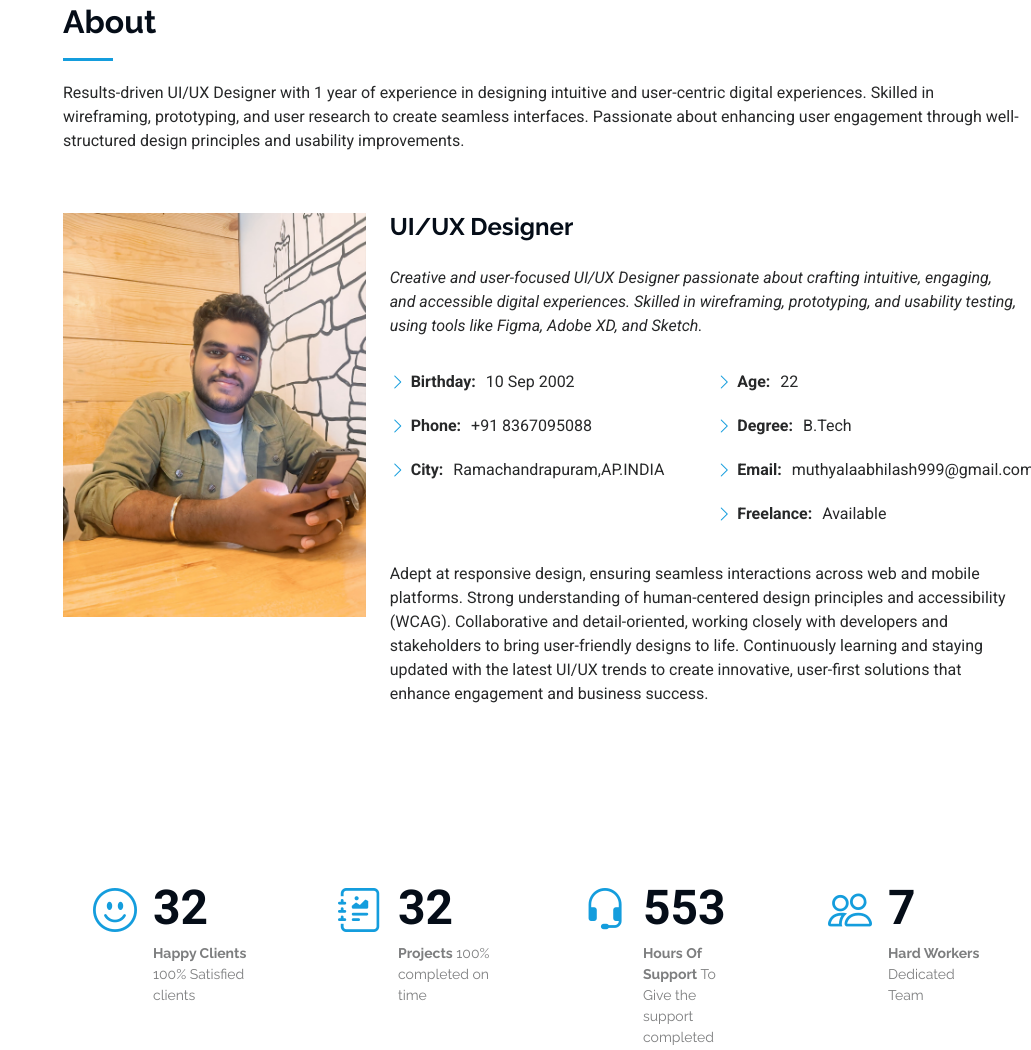
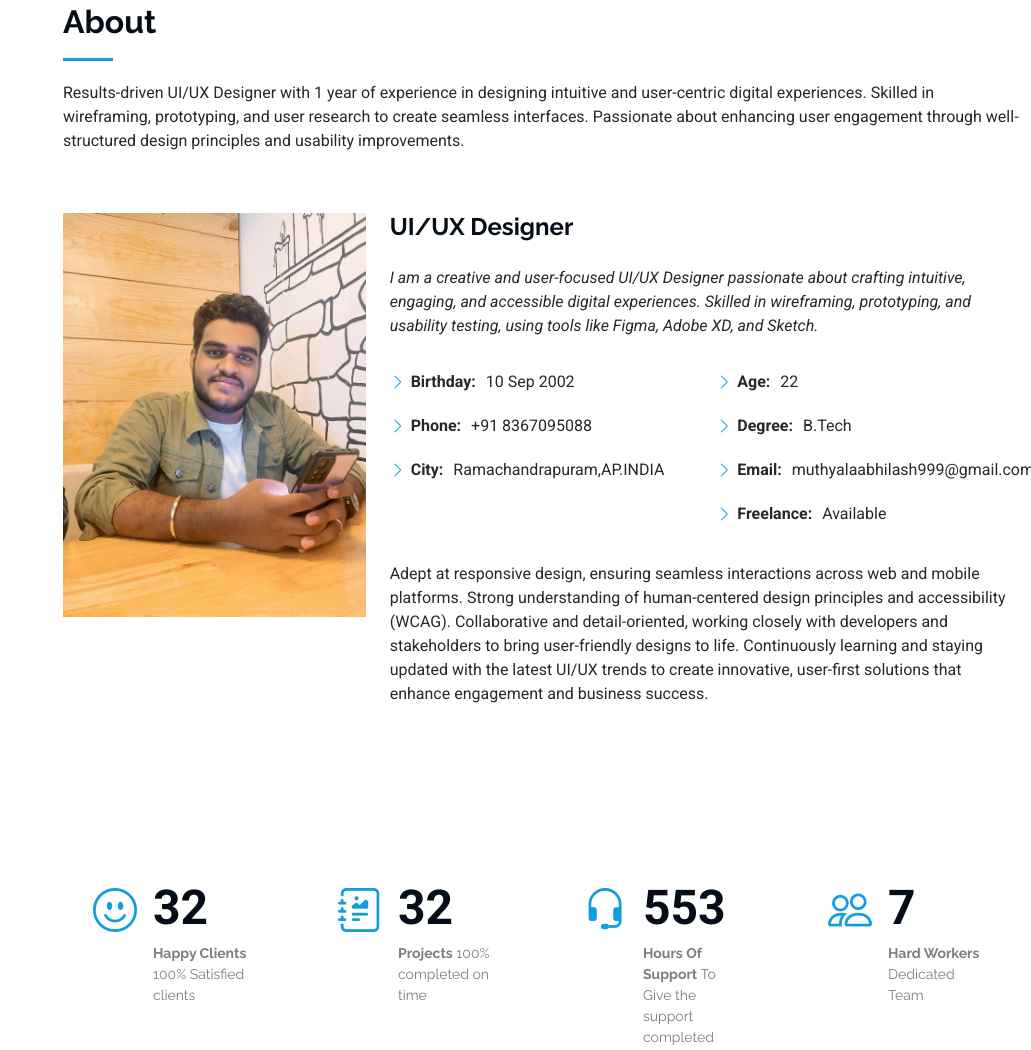
Before and after one commit to muthyalaabhilash/UIUX-Portfolio, a plain HTML site: page index.html in a window 1280 px wide. Shown: the part 857-1907 px from the top of the page, without its empty margins (249-1280 px from the left). Drawn offline with nearby package versions, Linux system fonts and the light colour scheme.

Commit message:
index.html

```diff
--- a/index.html
+++ b/index.html
@@ -121,7 +121,7 @@
           <div class="col-lg-8 content">
             <h2>UI/UX Designer  </h2>
             <p class="fst-italic py-3">
-              Creative and user-focused UI/UX Designer passionate about crafting intuitive, engaging, and accessible digital experiences. Skilled in wireframing, prototyping, and usability testing, using tools like Figma, Adobe XD, and Sketch.
+              I am a creative and user-focused UI/UX Designer passionate about crafting intuitive, engaging, and accessible digital experiences. Skilled in wireframing, prototyping, and usability testing, using tools like Figma, Adobe XD, and Sketch.
             </p>
             <div class="row">
               <div class="col-lg-6">
```
